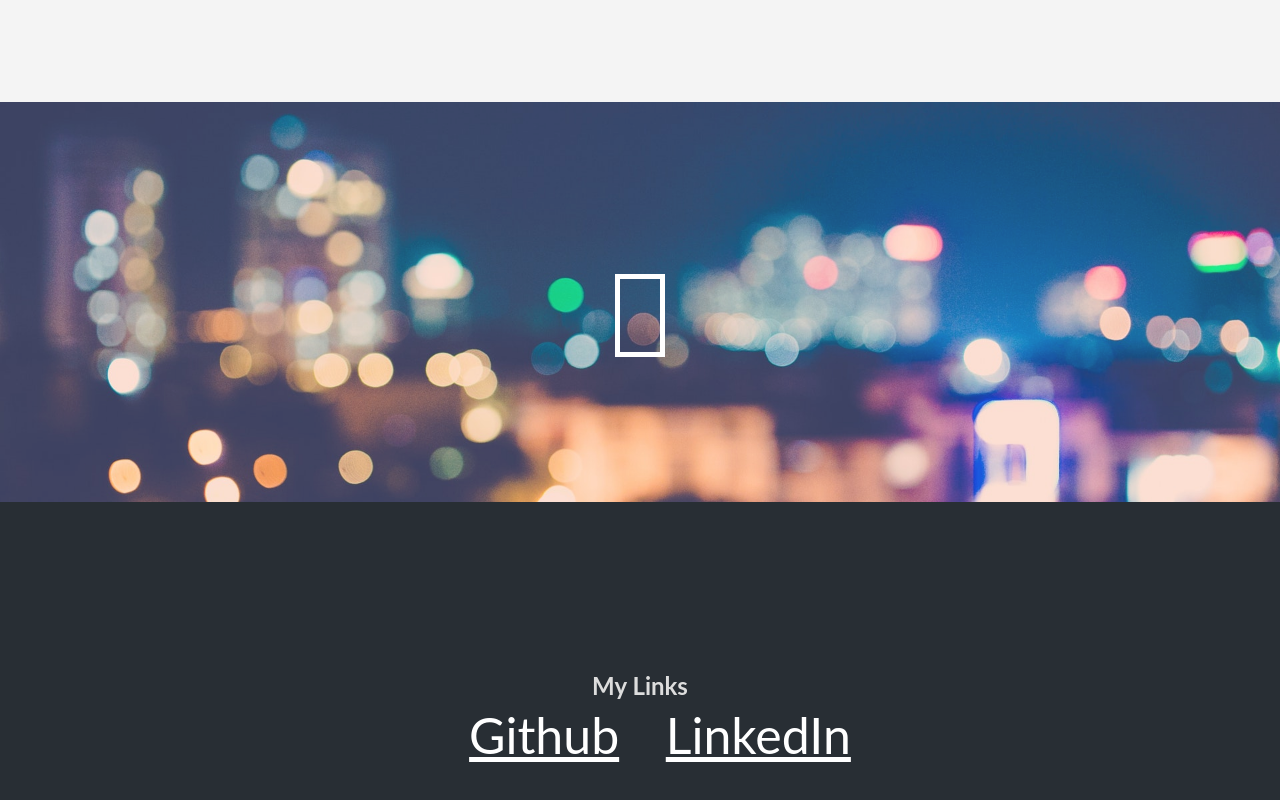
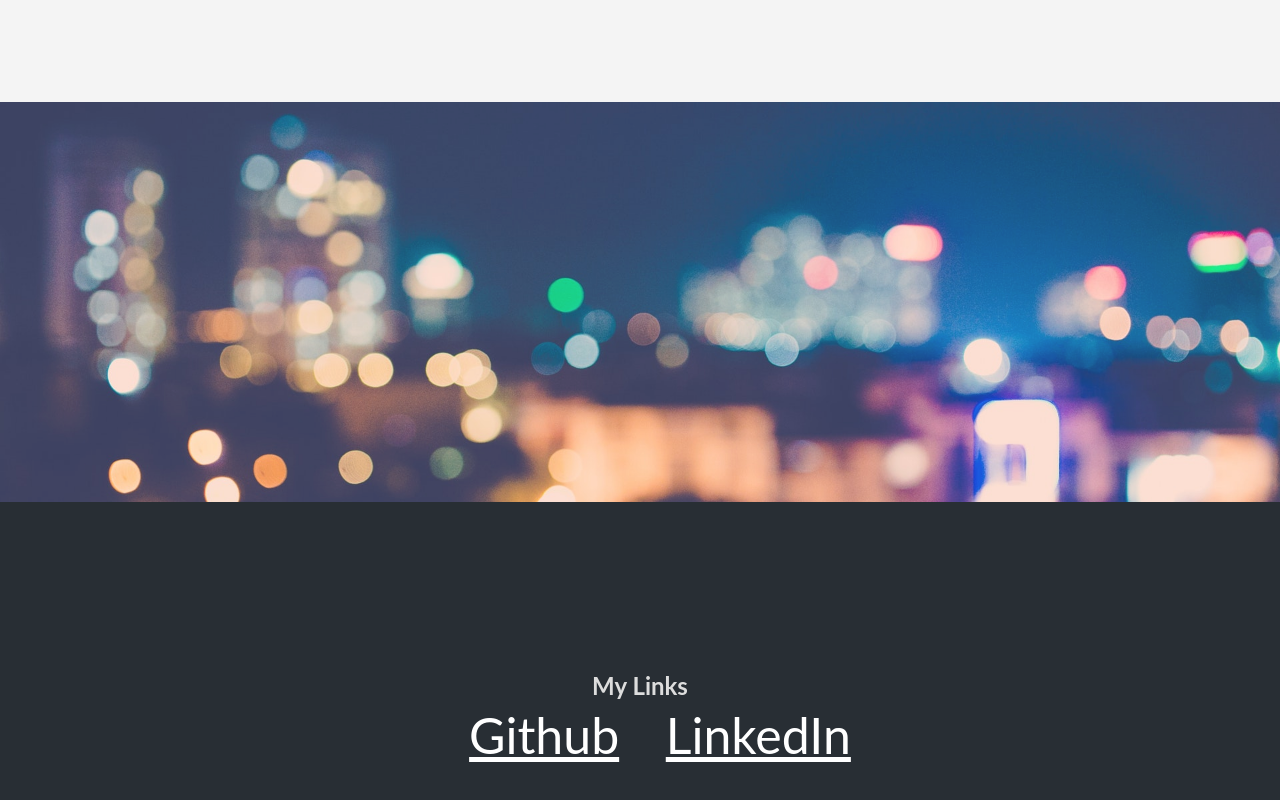
Before and after one commit to AlexxNino/alexxnino.github.io, a plain HTML site: page index.html in a window 1280 px wide. Shown: the part 1313-2113 px from the top of the page. Drawn offline with Linux system fonts and the light colour scheme.

Commit message:
Update index.html

```diff
--- a/index.html
+++ b/index.html
@@ -26,9 +26,7 @@
 
   <div class="pimg2">  <!-- Transition -->
     <div class="ptext">
-      <span class="border trans">
 
-      </span>
     </div>
   </div>
 
```
